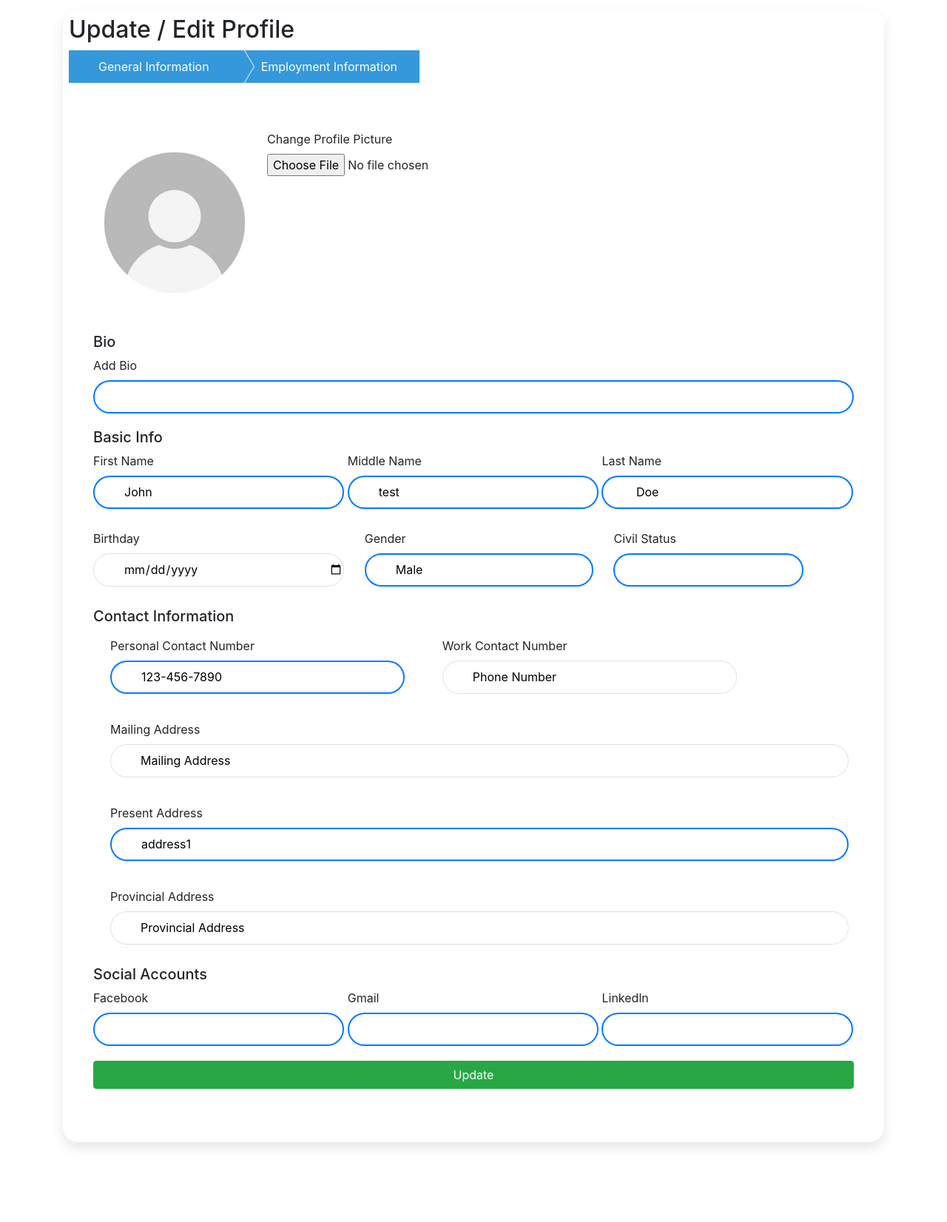
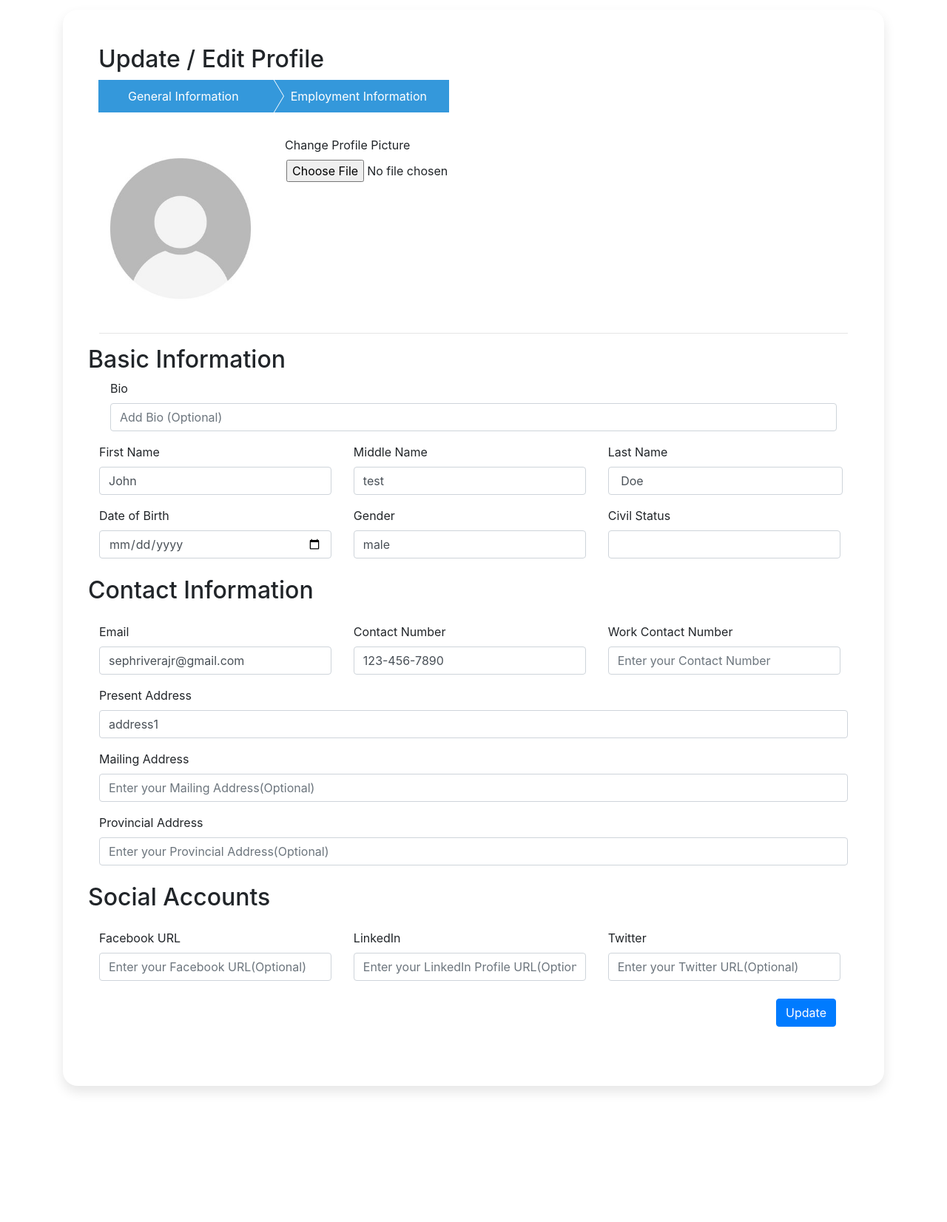
Before and after one commit to masteraffy/Alumni-Portal, a PHP site: page /AL_TRACE_IT/students/editProfile.php in a window 1280 px wide. Shown: the part 84-1736 px from the top of the page at 74% size. After the commit the page ends 1560 px from the top, so only its background shows below. Run offline with PHP 8.4, Linux system fonts and the light colour scheme; a user stored in the database is signed in; data comes from the database, SQL or seed files in the repository; some libraries are stand-ins or nearby versions.

Commit message:
Fixed UI in Edit Profile (User Side)

```diff
--- a/students/editProfile.php
+++ b/students/editProfile.php
@@ -137,7 +137,7 @@
 
 <div class="container">
     <div class="main-ws-sec">
-        <div class="card mt-2 p-2">
+        <div class="card mt-2 p-5">
 
             <h2>Update / Edit Profile</h2>
             <div class="container">
@@ -153,7 +153,7 @@
                     </ul>
                 </div>
             </div>
-            <div class="row d-block p-5">
+            <div class="row d-block p-3">
             <form action="edit_function.php" method="POST" enctype="multipart/form-data">
                     <?php if (isset($_GET['error']))
                     { ?>
@@ -176,143 +176,141 @@
                                         echo "profilePic/userPic.jpg";
                                     }
                                 ?> />
-                                <label>Change Profile Picture </label>
-                                <br/>
-                                <input type="hidden" id="fetch" name="fetch" value="<?php echo $user['photo']?>" />
+                                <label for="exampleFormControlFile1" class="ml-3">Change Profile Picture </label>
+                                <br>
+                                &nbsp  &nbsp<input type="hidden" class="form-control-file" id="fetch exampleFormControlFile1" name="fetch" value="<?php echo $user['photo']?>" />
 
                                 <input type="file" id="file" name="file" />
                             </div>
                         </div>
-                        <br/>
-                        <h5>Bio</h5>
-                        <div class="form-input col-12 p-0" style="display:inline-block">
-                            <label>Add Bio</label>
-                            <input type="text" name="bio" value="<?php echo $user['bio']?>" tabindex="10" >
+                        <hr style="color:solid-black">
+                        <div class="row mt-3">
+                            <div class="h2">Basic Information</div>
                         </div>
-                        <br/>
-                        <h5>Basic Info</h5>
-                        <div class="form-input col-4 p-0" style="display:inline-block">
-                            <label>First Name</label>
-                            <input type="text" name="firstname" value="<?php echo $user['firstname']?>" placeholder="Jose" tabindex="10" required>
+                            <div class="form-group">
+                                <div class="row-md-12">
+                                    <div>
+                                        <div class="col-md-12">
+                                        <label for="validationCustom01 class="ml-2">Bio</label>
+                                        <input type="text" class="form-control" name="bio" value="<?php echo $user['bio']?>" tabindex="1" id="validationCustom01" placeholder ="Add Bio (Optional)" >
+                                        </div>
+                                    </div>
                                 </div>
 
-                        <div class="form-input col-4 p-0" style="display:inline-block">
-                            <label>Middle Name</label>
-                            <input type="text" name="middlename" value="<?php echo $user['middleName']?>"  placeholder="Protasio" tabindex="10" required>
+                                <div class="form-group">
+                                    <div class="row mt-3">
+                                        <div class="col-4">
+                                            <label for="">First Name</label>
+                                            <input type="text" name="firstname" value="<?php echo $user['firstname']?>" placeholder="Enter Your First Name" class="form-control" tabindex="2" required>
                                         </div>
 
-                        <div class="form-input col-4 p-0" style="display:inline-block">
-                            <label>Last Name</label>
-                            <input type="text" name="lastname" value="<?php echo $user['lastname']?>" placeholder="Rizal" tabindex="10" required>
+                                        <div class="col-4">
+                                            <label for="">Middle Name </label>
+                                            <input type="text" name="middlename" value="<?php echo $user['middleName']?>" placeholder="Enter Your Middle Name" class="form-control" tabindex="3" required>
                                         </div>
 
-                        <div class="form-input col-4 p-0" style="display:inline-block">
-                            <label>Birthday</label>
-                            <input type="date" name="birthday" value="<?php echo $user['birthday']?>" placeholder="Rizal" tabindex="10" required>
+                                        <div class="col-md-4">
+                                            <label for="">Last Name</label>
+                                            <input type="text" name="lastname" value="<?php echo $user['lastname']?>" placeholder="Enter Your Last Name" class="form-control" tabindex="4" required>
+                                        </div>
                                 </div>
 
-                        <div class="form-input col-4 m-2" style="display:inline-block">
-
-                            <label>Gender</label>
-                            <select name="gender" id="gender"
-                            style="  width: 100%;
-                            height: 45px;
-                            padding-left: 40px;
-                            margin-bottom: 20px;
-                            box-sizing: border-box;
-                            box-shadow: none;
-                            border: 1px solid #00000020;
-                            border-radius: 50px;
-                            outline: none;
-                            text-transform: capitalize;
-                            border: 2px solid #007bff;
-                            background: transparent;" tabindex="10" >
-                                <option><?php echo $user['gender'] ?></option>
+                                <div class="form-group">
+                                    <div class="row mt-3">
+                                        <div class="col-4">
+                                                <label for="">Date of Birth</label>
+                                                <input type="date" name="birthday" value="<?php echo $user['birthday']?>" placeholder="State your Date of Birth" class="form-control" tabindex="5" required>
+                                        </div>
+                                        <div class="col-4">
+                                                <label for="">Gender</label>
+                                                <select name="gender" required id="" tabindex="6" class="form-control" placeholder="What is your Gender">
+                                                    <option disable selected hidden><?php echo $user['gender']?></option>
                                                     <option value="male">Male</option>
                                                     <option value="female">Female</option>
                                                 </select>
                                         </div>
-
-                        <div class="form-input col-3 p-0" style="display:inline-block">
-                            <label>Civil Status</label>
-                            <!-- <input type="text" name="studStatus" value="<?php echo $user['studStatus']?>" placeholder="Rizal" tabindex="10" required> -->
-                            <select name="studStatus" id="studStatus" required
-                            style="  width: 100%;
-                            height: 45px;
-                            padding-left: 40px;
-                            margin-bottom: 20px;
-                            box-sizing: border-box;
-                            box-shadow: none;
-                            border: 1px solid #00000020;
-                            border-radius: 50px;
-                            outline: none;
-                            text-transform: capitalize;
-                            border: 2px solid #007bff;
-                            background: transparent;" tabindex="10" >
-                                <option><?php echo $user['studStatus'] ?></option>
+                                        <div class="col-4">
+                                                <label for="">Civil Status</label>
+                                                <select name="studStatus" required id="" tabindex="6" class="form-control" placeholder="What is your Civil Status? ">
+                                                    <option disable selected hidden> <?php echo $user['studStatus']?></option>
                                                     <option value="Single">Single</option>
                                                     <option value="Married">Married</option>
                                                     <option value="Separated">Separated</option>
-                                <option value="Widow / Widower">Widow / Widower</option>
+                                                    <option value="Widow / Widower">Widow / Widowe</option>
                                                     <option value="Single Parent">Single Parent</option>
                                                 </select>
                                         </div>
-
-                        <h5>Contact Information</h5>
-                        <div class="form-input col-5 m-2" style="display:none">
-                          <label>Email</label>
-                          <input type="email" name="email" value="<?php echo $user['email']?>" placeholder="Email Address" tabindex="10" required>
+                                    </div>
                                 </div>
 
-                        <div class="form-input col-5 m-2" style="display:inline-block">
-                            <label>Personal Contact Number</label>
-                            <input type="text" name="contact" value="<?php echo $user['contact']?>"  placeholder="Phone Number" tabindex="10" required>
+                        <div class="row mt-4">
+                            <div class="h2">Contact Information</div>
+                        </div>
+
+                            <div class="form-group">
+                                <div class="row mt-3">
+                                    <div class="col-4">
+                                        <label for="" class="form-label">Email</label>
+                                         <input type="email" name="email" value="<?php echo $user['email']?>"  placeholder="Enter your Email" class="form-control" tabindex="7" required>
+                                    </div>
+                                    <div class="col-4">
+                                        <label for="">Contact Number</label>
+                                         <input type="text" name="contact" value="<?php echo $user['contact']?>" placeholder="Enter your Contact Number" class="form-control" tabindex="8" required>
+                                    </div>
+                                    <div class="col-4">
+                                        <label for="">Work Contact Number</label>
+                                         <input type="text" name="employerNo" value="<?php echo $user['employerNo']?>" placeholder="Enter your Contact Number" class="form-control" tabindex="9" required>
+                                    </div>
+                                </div>
+                            </div>
+
+                            <div class="form-group">
+                                <div class="row mt-3">
+                                    <div class="col-12">
+                                        <label for="">Present Address</label>
+                                         <input type="text" name="presentAddress" value="<?php echo $user['presentAddress']?>"  placeholder="Enter your Present Address" class="form-control" tabindex="10" required>
+                                    </div>
+                                    <div class="col-12 mt-3">
+                                        <label for="">Mailing Address</label>
+                                         <input type="text" name="mailingAddress" value="<?php echo $user['mailingAddress']?>"  placeholder="Enter your Mailing Address(Optional)" class="form-control" tabindex="11" >
+                                    </div>
+                                    <div class="col-12 mt-3">
+                                        <label for="">Provincial Address</label>
+                                         <input type="text" name="provincialAddress" value="<?php echo $user['provincialAddress']?>"  placeholder="Enter your Provincial Address(Optional)" class="form-control" tabindex="12" >
+                                    </div>
+                                </div>
+                            </div>
+
+                        <div class="row mt-4">
+                            <div class="h2">Social Accounts</div>
+                        </div>
+
+                        <div class="form-group">
+                            <div class="row mt-3">
+                                <div class="col-4">
+                                    <label for="">Facebook URL</label>
+                                    <input type="text" name="fbURL" value="<?php echo $user['fbURL']?>"  placeholder="Enter your Facebook URL(Optional)" class="form-control" tabindex="13">
+                                 </div>
+                                 <div class="col-4">
+                                    <label for="">LinkedIn</label>
+                                    <input type="text" name="linkURL" value="<?php echo $user['linkURL']?>"  placeholder="Enter your LinkedIn Profile URL(Optional)" class="form-control" tabindex="13">
+                                 </div>
+                                 <div class="col-4">
+                                    <label for="">Twitter</label>
+                                    <input type="text" name="gmailURL" value="<?php echo $user['gmailURL']?>"  placeholder="Enter your Twitter URL(Optional)" class="form-control" tabindex="13">
+                                 </div>
+                            </div>
+                        </div>
+
+                    <div class="row">
+                        <div class="col-12">
+                        <button type="submit" name="submit" id="" class="btn btn-primary float-right mt-2 mr-3">Update</button>
 
                         </div>
-
-                        <div class="form-input col-5 m-2" style="display:inline-block">
-                            <label>Work Contact Number</label>
-                            <input type="text" name="employerNo" value="<?php echo $user['employerNo']?>"  placeholder="Phone Number" tabindex="10" required>
-                        </div>
-
-                        <div class="form-input col-12 m-2" style="display:inline-block">
-                            <label>Mailing Address</label>
-                            <input type="text" name="mailingAddress" value="<?php echo $user['mailingAddress']?>"  placeholder="Mailing Address" tabindex="10" required>
-                        </div>
-
-                        <div class="form-input col-12 m-2" style="display:inline-block">
-                            <label>Present Address</label>
-                            <input type="text" name="presentAddress" value="<?php echo $user['presentAddress']?>"  placeholder="Present Address" tabindex="10" required>
                     </div>
 
 
-                        <div class="form-input col-12 m-2" style="display:inline-block">
-                            <label>Provincial Address</label>
-                            <input type="text" name="provincialAddress" value="<?php echo $user['provincialAddress']?>"  placeholder="Provincial Address" tabindex="10" required>
-                        </div>
-
-
-                        <div class="form-input col-12 d-none">
-
-                            <label>Address</label>
-                            <textarea style="  width: 100%;
-                            height: 45px;
-                            padding-left: 40px;
-                            margin-bottom: 20px;
-                            box-sizing: border-box;
-                            box-shadow: none;
-                            border: 1px solid #00000020;
-                            border-radius: 50px;
-                            outline: none;
-                            border: 2px solid #007bff;
-                            background: transparent;" class="form-control mb-3" name="address"><?php echo $user['address'] ?></textarea>
-
-                        </div>
-                        <div class="d-none">
-                        <h5 class="">Background</h5>
-                        <input type="hidden" value="<?php echo $user['interest']; ?>" name="testSchoolID" id="testSchoolID" />
-
-                        <div class="form-input col-5  " style="display:inline-block">
+                    <div class="form-input col-5  " style="display:inline-block" hidden>
                             <label>School Attended</label>
                             <select name="schoolAttended"
                             id="schooolDataID"
@@ -350,7 +348,7 @@
                                 ?>
                             </select>
                         </div>
-                        <div class="form-input col-4 " style="display:inline-block">
+                        <div class="form-input col-4 " style="display:inline-block" hidden>
 
                             <label>Year Graduated</label>
                             <?php
@@ -361,7 +359,7 @@
                             ?>
                             <input type="number" name="yearGraduated" value="<?php echo $batch['Description'] ?>"  placeholder="2015" tabindex="10" required>
                         </div>
-                        <div class="form-input col-12 " style="display:inline-block">
+                        <div class="form-input col-12 " style="display:inline-block" hidden>
                             <label>Course Graduated</label>
                             <select name="courseGraduated"
                             style="  width: 100%;
@@ -402,7 +400,7 @@
                             </select>
                         </div>
 
-                        <div class="form-input col-12  " style="display:inline-block">
+                        <div class="form-input col-12  " style="display:inline-block" hidden>
                             <label>Current Work</label>
                             <input type="text" name="CurrentWork" value="<?php echo $user['CurrentWork'] ?>">
                         </div>
@@ -419,27 +417,6 @@
                         </div>
 
 
-                    </div>
-                    <h5>Social Accounts</h5>
-                        <div class="form-input col-4 p-0" style="display:inline-block">
-                            <label>Facebook</label>
-                            <input type="text" name="fbURL" value="<?php echo $user['fbURL']?>" tabindex="10" >
-                        </div>
-                        <div class="form-input col-4 p-0" style="display:inline-block">
-                            <label>Gmail</label>
-                            <input type="text" name="gmailURL" value="<?php echo $user['gmailURL']?>" tabindex="10" >
-                        </div>
-                        <div class="form-input col-4 p-0" style="display:inline-block">
-                            <label>Linkedln</label>
-                            <input type="text" name="linkURL" value="<?php echo $user['linkURL']?>" tabindex="10" >
-                        </div>
-                    <br/>
-
-                    <div class="mb-3">
-                        <button type="submit" name="submit" class="btn btn-success w-100">
-                            Update
-                        </button>
-                    </div>
                     </form>
             </div>
         </div>
--- a/students/edit_function.php
+++ b/students/edit_function.php
@@ -103,7 +103,7 @@
 	    $sql = $sqlUpdate;
 		$result = mysqli_query($connection, $sql);
         if ($result > 0){
-            header("Location: editProfile.php?success=Profile updated successfully!");
+            header("Location: posts.php?success=Profile updated successfully!");
         }
     }
 
```
Lines whose indentation alone changed are shown as unchanged.
